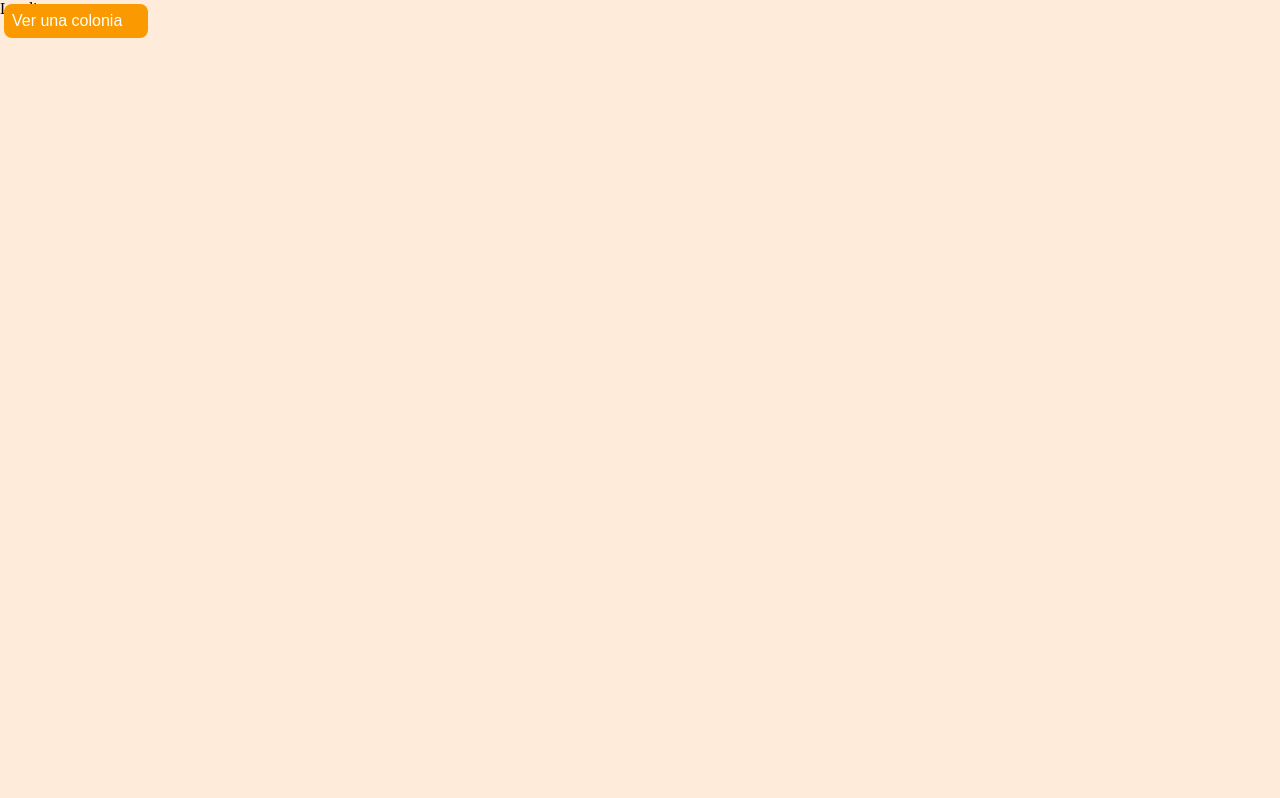
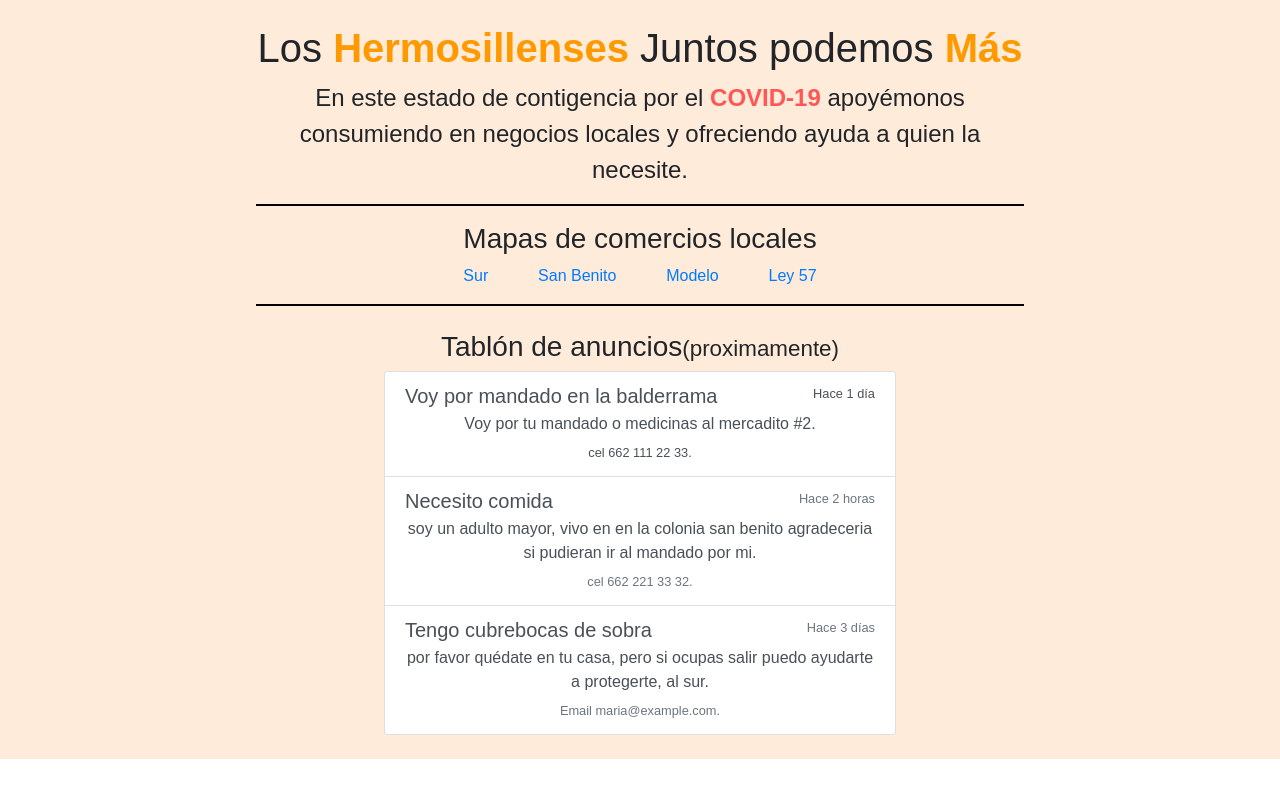
Before and after one commit to manuel-ruiz-23/abastobarrial, a React (Create React App) app: page / in a window 1280 px wide. Built offline with nearby package versions, Linux system fonts and the light colour scheme.

Commit message:
nuevo diceño y landing

```diff
--- a/package.json
+++ b/package.json
@@ -6,7 +6,9 @@
     "@testing-library/jest-dom": "^4.2.4",
     "@testing-library/react": "^9.3.2",
     "@testing-library/user-event": "^7.1.2",
+    "bootstrap": "^4.4.1",
     "react": "^16.13.1",
+    "react-bootstrap": "^1.0.0",
     "react-dom": "^16.13.1",
     "react-router-dom": "^5.1.2",
     "react-scripts": "3.4.1",
--- a/public/index.html
+++ b/public/index.html
@@ -24,6 +24,12 @@
       work correctly both with client-side routing and a non-root public URL.
       Learn how to configure a non-root public URL by running `npm run build`.
     -->
+    <link
+      rel="stylesheet"
+      href="https://maxcdn.bootstrapcdn.com/bootstrap/4.4.1/css/bootstrap.min.css"
+      integrity="sha384-Vkoo8x4CGsO3+Hhxv8T/Q5PaXtkKtu6ug5TOeNV6gBiFeWPGFN9MuhOf23Q9Ifjh"
+      crossorigin="anonymous"
+    />
     <title>Consume local hmo</title>
   </head>
   <body>
--- a/src/App.css
+++ b/src/App.css
@@ -1,3 +1,5 @@
 body {
   margin: 0;
+  background-color: #ffebd9;
+  height: 100vh;
 }
--- a/src/App.js
+++ b/src/App.js
@@ -1,4 +1,4 @@
-import React, { useState } from 'react';
+import React from 'react';
 import styled from 'styled-components';
 import './App.css';
 import {
@@ -7,19 +7,13 @@ import {
   Route,
 } from "react-router-dom";
 
-// import Header from './components/Header';
 import Landing from './components/Landing';
 import Map from './components/Map';
-import ColoniaSelector from './components/ColoniaSelector';
-
-
 
 function App() {
   return (
-    <Router>
-      <WebContainer>
-        {/* <Header/> */}
-        <ColoniaSelector />
+    <WebContainer>
+      <Router>
         <Switch>
           <Route exact path="/">
             <Landing />
@@ -28,13 +22,13 @@ function App() {
             <Map/>
           </Route>
         </Switch>
-      </WebContainer>
-    </Router>
+      </Router>
+    </WebContainer>
   );
 };
 
 const WebContainer = styled.div`
-  height: 100vh;
+  height: 100%;
   background-color: #ffebd9;
 `;
 
--- a/src/components/ColoniaSelector.js
+++ /dev/null
@@ -1,69 +0,0 @@
-import React, { useState } from 'react';
-import styled from 'styled-components';
-import { useHistory } from "react-router-dom";
-
-export default function ColoniaSelector() {
-  const history = useHistory();
-  const [open, setOpen] = useState(false);
-
-  function handleColoniaClick(col) {
-    history.push(col)
-    setOpen(false);
-  }
-
-  return (
-    <ColoniaSelectorStyle>
-      <Toggler onClick={() => setOpen(!open)}>Ver una colonia</Toggler>
-      {open && (
-        <ColoniasContainer>
-          <ColoniaButton
-            onClick={() => handleColoniaClick('/mapa/sur')}
-          >Sur</ColoniaButton>
-          <ColoniaButton
-            onClick={() => handleColoniaClick('/mapa/sanBenito')}
-          >San Benito</ColoniaButton>
-          <ColoniaButton
-            onClick={() => handleColoniaClick('/mapa/modelo')}
-          >Modelo</ColoniaButton>
-          <ColoniaButton
-            onClick={() => handleColoniaClick('/mapa/ley57')}
-          >Ley 57</ColoniaButton>
-        </ColoniasContainer>
-      )}
-    </ColoniaSelectorStyle>
-  );
-}
-
-const ColoniaSelectorStyle = styled.div`
-  position: absolute;
-  z-index: 100;
-  font-family: sans-serif;
-`;
-
-const Toggler = styled.div`
-  width: 128px;
-  padding: 8px;
-  margin: 4px;
-  margin-bottom: 0;
-  color: white;
-  background-color: #fa9a00;
-  border-radius: 8px;
-`;
-
-const ColoniaButton = styled.span`
-  padding: 8px;
-  color: white;
-  width: 120px;
-  margin-left: 8px;
-  margin-top: -2px;
-  background-color: #fa9a00;
-  &:hover {
-    background-color: #d48831;
-  }
-`;
-
-const ColoniasContainer = styled.div`
-  display: flex;
-  flex-flow: column;
-  border-radius: 8px;
-`;
--- a/src/components/Landing.js
+++ b/src/components/Landing.js
@@ -1,11 +1,95 @@
+/* eslint-disable jsx-a11y/anchor-is-valid */
 import React from 'react';
-import { Link } from "react-router-dom"
+import styled from 'styled-components';
+import MapsNavigation from './MapsNavigation';
 
 export default function Landing(){
   return (
-    <div>
-      Landing
-      <Link to="/mapa/sur">sur</Link>
-    </div>
+    <LandingContainer>
+      <InitialBaner />
+      <Hr />
+      <MapsNavigation />
+      <Hr />
+      <TablonAnuncios />
+    </LandingContainer>
   )
 }
+
+const InitialBaner = () => (
+  <div className="mt-4">
+    <Title>
+      Los <BoldOrange>Hermosillenses</BoldOrange> Juntos podemos <BoldOrange>Más</BoldOrange>
+    </Title>
+    <LandingText>
+      En este estado de contigencia por el <BoldRed>COVID-19 </BoldRed>
+      apoyémonos consumiendo en negocios locales y
+      ofreciendo ayuda a quien la necesite.
+    </LandingText>
+  </div>
+);
+
+const Hr = styled.div`
+  width: 100%;
+  max-width: 768px;
+  height: 2px;
+  background-color: black;
+`;
+
+const Title = styled.h1`
+`;
+
+const LandingText = styled.p`
+  font-size: 1.5rem;
+  max-width: 768px;
+  margin-bottom: 1rem;
+`;
+
+const BoldOrange = styled.span`
+  font-weight: bold;
+  color: #ff9900;
+`;
+
+const BoldRed = styled.span`
+  font-weight: bold;
+  color: #ff5656;
+`;
+
+const LandingContainer = styled.div`
+  font-family: sans-serif;
+  text-align: center;
+  display: flex;
+  align-items: center;
+  flex-direction: column;
+`;
+
+const TablonAnuncios = () => (
+  <div className="my-4" style={{maxWidth: '512px'}}>
+    <h3>Tablón de anuncios<small>(proximamente)</small></h3>
+    <div className="list-group">
+      <a href="#" className="list-group-item list-group-item-action">
+        <div className="d-flex w-100 justify-content-between">
+          <h5 className="mb-1">Voy por mandado en la balderrama</h5>
+          <small>Hace 1 día</small>
+        </div>
+        <p className="mb-1">Voy por tu mandado o medicinas al mercadito #2.</p>
+        <small>cel 662 111 22 33.</small>
+      </a>
+      <a href="#" className="list-group-item list-group-item-action">
+        <div className="d-flex w-100 justify-content-between">
+          <h5 className="mb-1">Necesito comida</h5>
+          <small className="text-muted">Hace 2 horas</small>
+        </div>
+        <p className="mb-1">soy un adulto mayor, vivo en en la colonia san benito agradeceria si pudieran ir al mandado por mi.</p>
+        <small className="text-muted">cel 662 221 33 32.</small>
+      </a>
+      <a href="#" className="list-group-item list-group-item-action">
+        <div className="d-flex w-100 justify-content-between">
+          <h5 className="mb-1">Tengo cubrebocas de sobra</h5>
+          <small className="text-muted">Hace 3 días</small>
+        </div>
+        <p className="mb-1">por favor quédate en tu casa, pero si ocupas salir puedo ayudarte a protegerte, al sur.</p>
+        <small className="text-muted">Email maria@example.com.</small>
+      </a>
+    </div>
+  </div>
+);
--- a/src/components/Map.js
+++ b/src/components/Map.js
@@ -2,14 +2,15 @@
 import React from 'react';
 import styled from 'styled-components';
 import {
-  Link,
   useParams
 } from "react-router-dom"
+import MapsNavigation from './MapsNavigation';
 
 const Container = styled.div`
   display: flex;
-  justify-content: center;
-  padding-top: 44px;
+  flex-flow: column;
+  align-items: center;
+  /* padding-top: 44px; */
   overflow: hidden;
   >iframe{
     top: 0;
@@ -40,18 +41,14 @@ const Mapas = {
 export default function Map() {
   const { colonia } = useParams();
 
-  console.log('colonia', colonia);
 
   if (!(colonia in Mapas)) {
     return <CommingSoon>No tenemos esa colonia en nuestra base de datos :(</CommingSoon>;
   }
 
-  if (!Mapas[colonia]){
-    return <CommingSoon>Proximamente!!</CommingSoon>;
-  }
-
   return (
     <Container>
+      <MapsNavigation />
       <iframe
         src={Mapas[colonia]}
         width="640"
--- /dev/null
+++ b/src/components/MapsNavigation.js
@@ -0,0 +1,37 @@
+import React from 'react';
+import styled from 'styled-components';
+import { Link, useLocation } from 'react-router-dom';
+
+const MapsNavigation = () => {
+  const { pathname } = useLocation();
+
+  return (
+    <Container>
+      <Title>Mapas de comercios locales</Title>
+      <LinksContainer>
+        {pathname !== '/' && <Link to="/">Incio</Link>}
+        <Link to="/mapa/sur">Sur</Link>
+        <Link to="/mapa/sanBenito">San Benito</Link>
+        <Link to="#">Modelo</Link>
+        <Link to="#">Ley 57</Link>
+      </LinksContainer>
+    </Container>
+  );
+}
+
+const Container = styled.div`
+  margin-top: 1rem;
+  margin-bottom: 1rem;
+`;
+
+const Title = styled.h3`
+
+`;
+
+const LinksContainer = styled.div`
+  display: flex;
+  justify-content: space-between;
+  flex-wrap: wrap;
+`;
+
+export default MapsNavigation;
--- a/src/index.js
+++ b/src/index.js
@@ -2,6 +2,7 @@ import React from 'react';
 import ReactDOM from 'react-dom';
 import App from './App';
 import * as serviceWorker from './serviceWorker';
+import 'bootstrap/dist/css/bootstrap.min.css';
 
 ReactDOM.render(
   <React.StrictMode>
```
Also changed, not shown: src/components/Header.js (deleted, +0 -27 lines), 1 other file (tests, documents, lock files or other folders).
